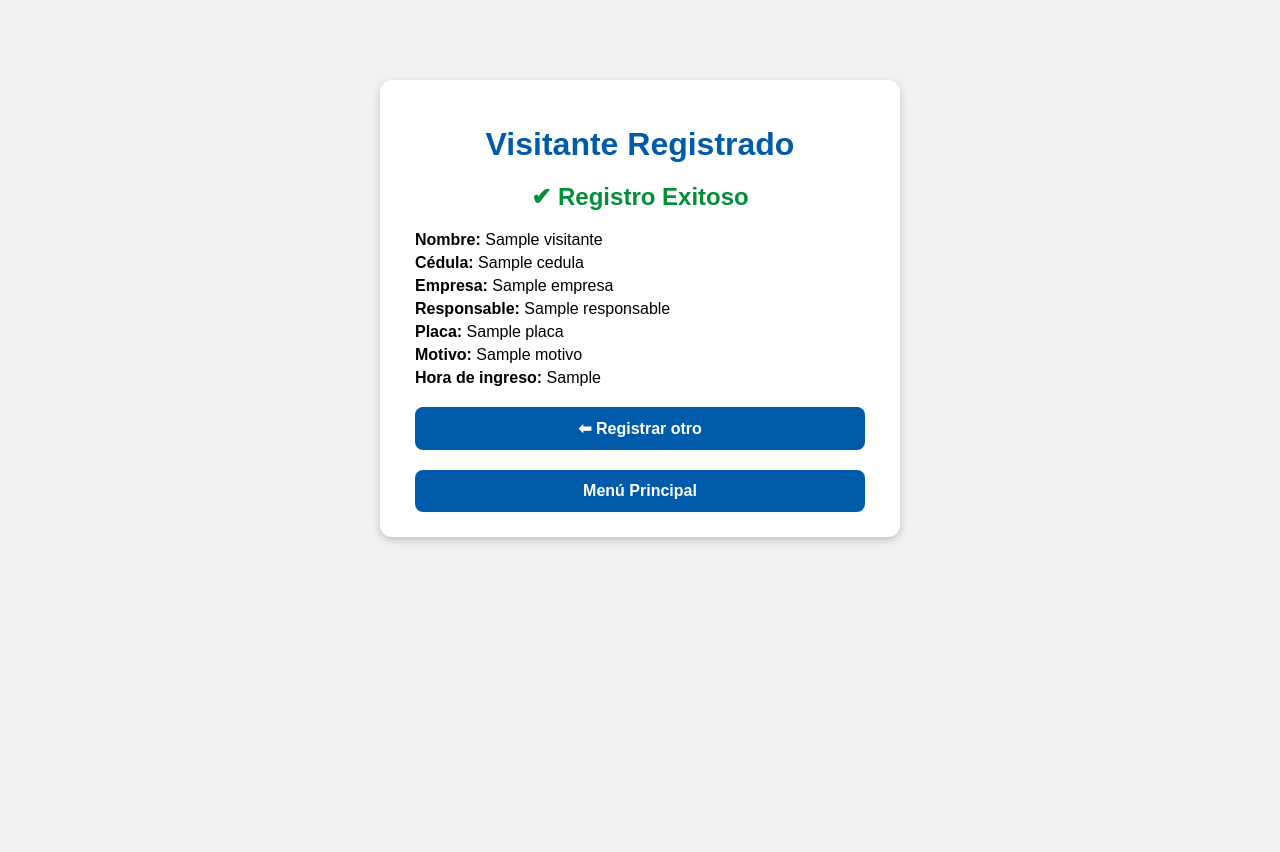
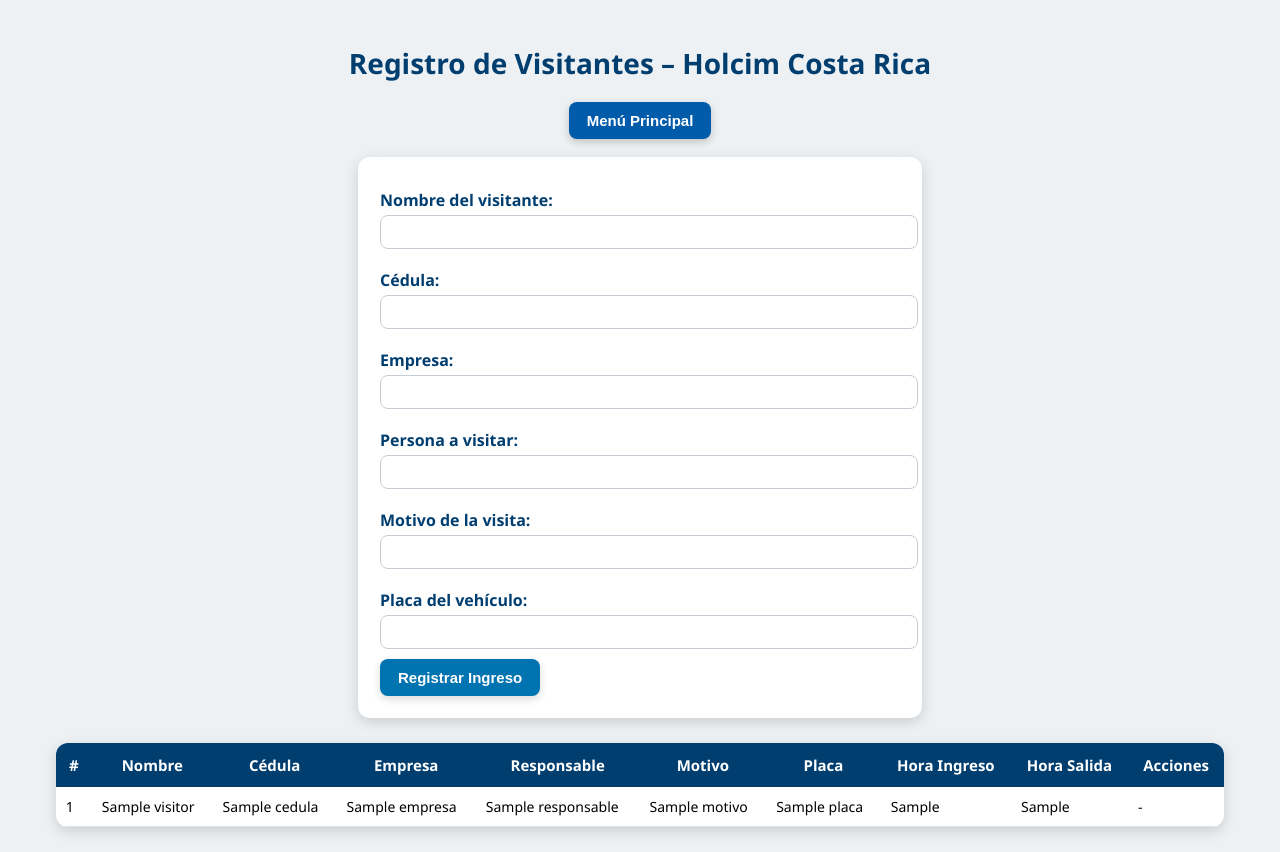
Before and after one commit to luismolinaboni22-art/Cops-K9, a Flask app: template templates/visitor_form.html in a window 1280 px wide. Before the commit the page ends 543 px from the top, so only its background shows below. Run offline with Flask 3, Linux system fonts and the light colour scheme; the template is opened without the code that fills it: most values are stand-ins (such as "Sample title", 1, 10 or a date in 2020).

Commit message:
Update visitor_form.html

```diff
--- a/templates/visitor_form.html
+++ b/templates/visitor_form.html
@@ -1,85 +1,206 @@
 <!DOCTYPE html>
 <html lang="es">
 <head>
-    <link rel="stylesheet" href="{{ url_for('static', filename='style.css') }}">
 <meta charset="UTF-8">
-    <title>Visitante Registrado</title>
+<title>Registro de Visitantes - Holcim</title>
 
 <style>
+    /* ===== ESTILOS GENERALES ===== */
     body {
-            background: #f2f2f2;
-            font-family: Arial, sans-serif;
-        }
-
-        .box {
-            background: white;
-            padding: 25px 35px;
-            border-radius: 12px;
-            width: 450px;
-            margin: 80px auto;
-            text-align: center;
-            box-shadow: 0 3px 10px rgba(0,0,0,0.2);
+        font-family: "Segoe UI", Arial;
+        background: #EDF1F4;
+        margin: 0;
+        padding: 25px;
     }
 
     h1 {
-            color: #005baa;
-            margin-bottom: 10px;
+        color: #003E70;
+        text-align: center;
+        font-size: 28px;
+        margin-bottom: 20px;
+        font-weight: 700;
     }
 
-        h2 {
-            color: #008f39;
-            margin-bottom: 20px;
+    /* ===== BOTÓN MENÚ ===== */
+    .menu-btn {
+        text-align: center;
+        margin-bottom: 18px;
     }
 
-        .info {
-            text-align: left;
-            margin-top: 20px;
-            font-size: 16px;
+    .menu-btn button {
+        background: #005BAA;
+        color: white;
+        padding: 10px 18px;
+        border: none;
+        border-radius: 8px;
+        font-size: 15px;
+        font-weight: bold;
+        cursor: pointer;
+        box-shadow: 0 3px 8px rgba(0,0,0,0.2);
+        transition: 0.25s;
     }
 
-        .info p {
-            margin: 5px 0;
+    .menu-btn button:hover {
+        background: #004B8C;
+        transform: translateY(-2px);
     }
 
-        a.boton {
-            display: block;
-            margin-top: 20px;
-            padding: 12px;
-            background: #005baa;
-            color: white;
-            border-radius: 8px;
-            text-decoration: none;
-            font-weight: bold;
+    /* ===== FORMULARIO ===== */
+    form {
+        background: white;
+        padding: 22px;
+        border-radius: 12px;
+        max-width: 520px;
+        margin: 0 auto 25px auto;
+        box-shadow: 0 4px 14px rgba(0,0,0,0.15);
     }
 
-        a.boton:hover {
-            background: #004b8c;
+    label {
+        display: block;
+        margin: 10px 0 4px;
+        font-weight: 600;
+        color: #003E70;
     }
+
+    input {
+        width: 100%;
+        padding: 8px;
+        border-radius: 8px;
+        border: 1px solid #C4CDD5;
+        margin-bottom: 10px;
+        font-size: 14px;
+    }
+
+    button {
+        padding: 10px 18px;
+        background: #0073B1;
+        color: white;
+        border: none;
+        border-radius: 8px;
+        cursor: pointer;
+        font-weight: bold;
+        font-size: 15px;
+        transition: 0.3s;
+        box-shadow: 0 3px 8px rgba(0,0,0,0.15);
+    }
+
+    button:hover {
+        background: #005BAA;
+        transform: translateY(-2px);
+    }
+
+    /* ===== TABLA ===== */
+    table {
+        width: 95%;
+        margin: 0 auto;
+        border-collapse: collapse;
+        background: white;
+        box-shadow: 0 4px 14px rgba(0,0,0,0.15);
+        border-radius: 12px;
+        overflow: hidden;
+    }
+
+    th {
+        background: #003E70;
+        color: white;
+        padding: 12px;
+        font-size: 15px;
+    }
+
+    td {
+        padding: 10px;
+        border-bottom: 1px solid #e3e3e3;
+        font-size: 14px;
+    }
+
+    tr:hover {
+        background: #F5F8FA;
+    }
+
+    .exit-form button {
+        background: #6BC048;
+        padding: 6px 12px;
+        border-radius: 6px;
+        font-size: 13px;
+    }
+
+    .exit-form button:hover {
+        background: #59A53C;
+    }
+
 </style>
+</head>
 
-</head>
 <body>
 
-    <div class="box">
+<h1>Registro de Visitantes – Holcim Costa Rica</h1>
 
-        <h1>Visitante Registrado</h1>
-        <h2>✔ Registro Exitoso</h2>
-
-        <div class="info">
-            <p><strong>Nombre:</strong> {{ visitante.nombre }}</p>
-            <p><strong>Cédula:</strong> {{ visitante.cedula }}</p>
-            <p><strong>Empresa:</strong> {{ visitante.empresa }}</p>
-            <p><strong>Responsable:</strong> {{ visitante.responsable }}</p>
-            <p><strong>Placa:</strong> {{ visitante.placa }}</p>
-            <p><strong>Motivo:</strong> {{ visitante.motivo }}</p>
-            <p><strong>Hora de ingreso:</strong> {{ visitante.hora_ingreso }}</p>
+<div class="menu-btn">
+    <button onclick="location.href='/'">Menú Principal</button>
 </div>
 
-        <!-- 🔧 RUTAS CORRECTAS -->
-        <a class="boton" href="{{ url_for('registro') }}">⬅ Registrar otro</a>
-        <a class="boton" href="{{ url_for('home') }}"> Menú Principal</a>
+<form method="POST">
+    <label>Nombre del visitante:</label>
+    <input type="text" name="nombre" required>
 
-    </div>
+    <label>Cédula:</label>
+    <input type="text" name="cedula" required>
+
+    <label>Empresa:</label>
+    <input type="text" name="empresa" required>
+
+    <label>Persona a visitar:</label>
+    <input type="text" name="responsable" required>
+
+    <label>Motivo de la visita:</label>
+    <input type="text" name="motivo" required>
+
+    <label>Placa del vehículo:</label>
+    <input type="text" name="placa">
+
+    <button type="submit">Registrar Ingreso</button>
+</form>
+
+{% if visitors %}
+<table>
+    <tr>
+        <th>#</th>
+        <th>Nombre</th>
+        <th>Cédula</th>
+        <th>Empresa</th>
+        <th>Responsable</th>
+        <th>Motivo</th>
+        <th>Placa</th>
+        <th>Hora Ingreso</th>
+        <th>Hora Salida</th>
+        <th>Acciones</th>
+    </tr>
+
+    {% for v in visitors %}
+    <tr>
+        <td>{{ loop.index }}</td>
+        <td>{{ v.nombre }}</td>
+        <td>{{ v.cedula }}</td>
+        <td>{{ v.empresa }}</td>
+        <td>{{ v.responsable }}</td>
+        <td>{{ v.motivo }}</td>
+        <td>{{ v.placa }}</td>
+        <td>{{ v.hora_ingreso }}</td>
+        <td>{{ v.hora_salida or '-' }}</td>
+
+        <td>
+            {% if not v.hora_salida %}
+            <form class="exit-form" method="GET" action="{{ url_for('salida', index=loop.index0) }}">
+                <button type="submit">Dar Salida</button>
+            </form>
+            {% else %}
+                -
+            {% endif %}
+        </td>
+    </tr>
+    {% endfor %}
+</table>
+{% endif %}
 
 </body>
 </html>
```
Lines whose indentation alone changed are shown as unchanged.
